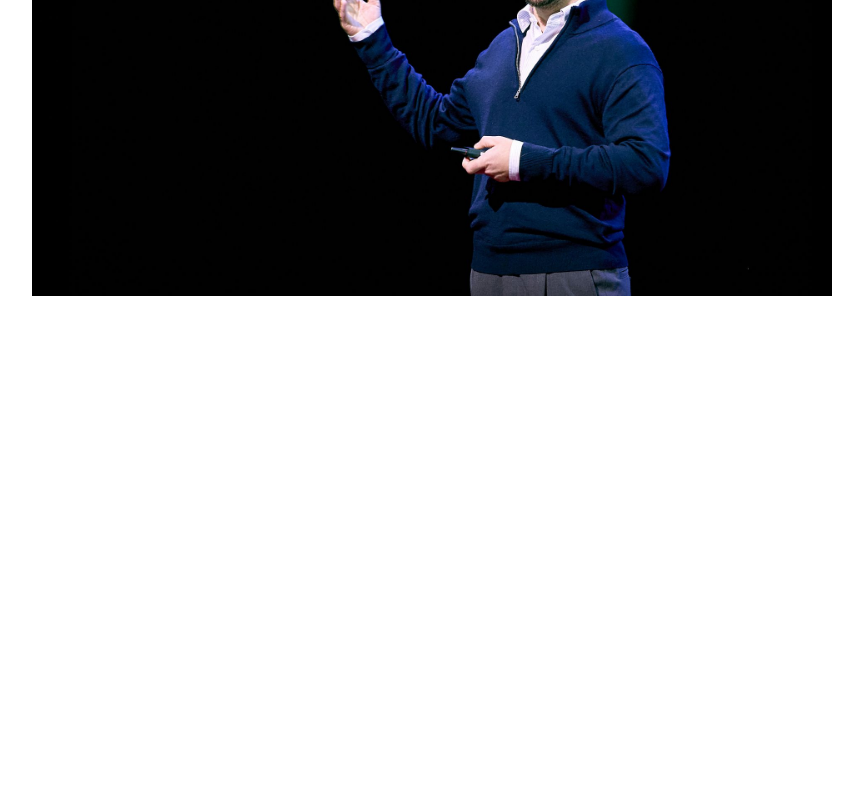
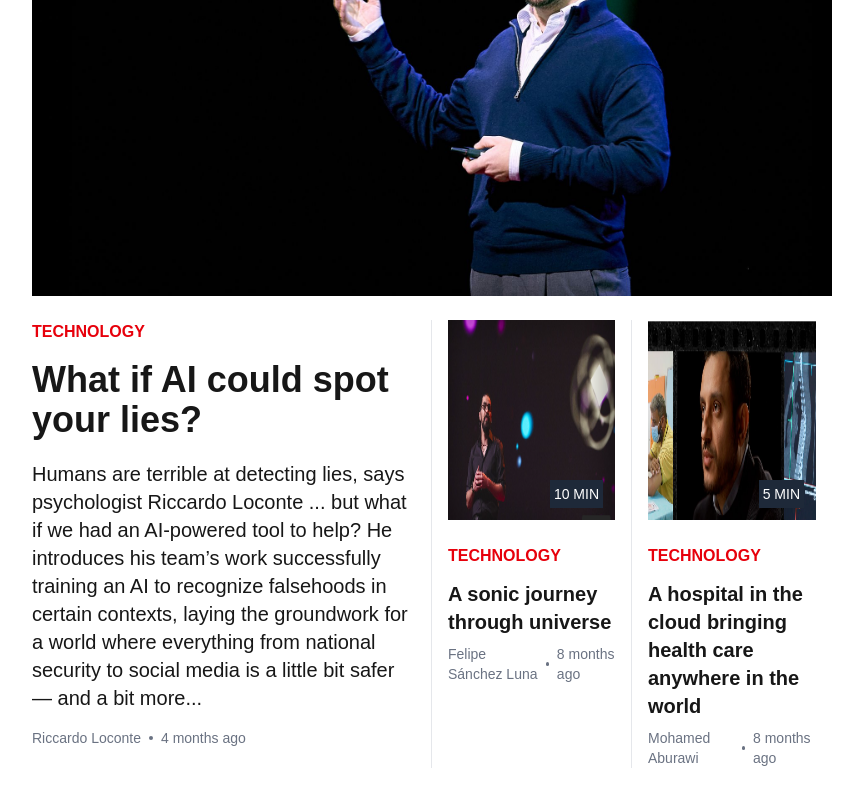
Before and after one commit to umar-developer-01/Ted, a Next.js app: page / in a window 1280 px wide. Shown: the part 4525-5325 px from the top of the page, without its empty margins (208-1071 px from the left). Before the commit the page ends 4845 px from the top, so only its background shows below. Built offline with nearby package versions, Linux system fonts and the light colour scheme.

Commit message:
Trending

```diff
--- a/components/trendingIdeas.jsx
+++ b/components/trendingIdeas.jsx
@@ -1,9 +1,11 @@
 import Image from "next/image";
-import Speaker from "@/public/Speaker.jpg"
+import Speaker from "@/public/Speaker.jpg";
+import Trending1 from "@/public/trending-1.png";
+import Trending2 from "@/public/trending-2.png";
 
 const TrendingIdeas = () => {
     return (
-        <div className="mx-60 mt-2  border-t  border-gray-500 mb-6">
+        <div className="mx-60 mt-2  border-t  border-gray-500 mb-8">
             <p className="font-semibold text-lg pt-4 pb-4">TRENDING IDEAS</p>
             <div className="border-t border-gray-300">
             </div>
@@ -18,6 +20,62 @@ const TrendingIdeas = () => {
 
             </div>
             <Image src={Speaker} alt="speaker" className="w-full" />
+            <div className="grid grid-cols-4 divide-x-1 divide-gray-200 mt-6">
+                <div className="col-span-2 pr-4">
+                    <div className="text-red-600 font-semibold mb-4">TECHNOLOGY</div>
+                    <div className="text-4xl font-semibold mb-5">
+                        What if AI could spot your lies?
+                    </div>
+
+                    <div className="text-xl font-medium leading-7">
+                        Humans are terrible at detecting lies, says psychologist Riccardo Loconte ... but what if we had an AI-powered tool to help? He introduces his team’s work successfully training an AI to recognize falsehoods in certain contexts, laying the groundwork for a world where everything from national security to social media is a little bit safer — and a bit more...
+                    </div>
+
+                    <div className="flex items-center text-gray-500 gap-2 text-sm mt-4">
+
+                        <div>Riccardo Loconte</div>
+                        <div className="h-1 w-1 rounded-full bg-gray-500"></div>
+                        <div>4 months ago</div>
+
+                    </div>
+                </div>
+                <div className="col-span-1 px-4">
+
+                    <div className="mb-6 h-[200px] w-full relative">
+                        <Image src={Trending2} alt="TED Logo" className="w-full h-full" />
+                        <span className="absolute bg-gray-800 text-white text-sm p-1 bottom-3 right-3">10 MIN</span>
+                    </div>
+
+                    <div className="text-red-600 font-semibold mb-3">TECHNOLOGY</div>
+                    <div className="text-xl font-bold mb-2">A sonic journey through universe</div>
+                    <div className="flex items-center text-gray-500 gap-2 text-sm">
+
+                        <div>Felipe Sánchez Luna</div>
+                        <div className="h-1 w-1 rounded-full bg-gray-500"></div>
+                        <div>8 months ago</div>
+                    </div>
+
+
+
+                </div>
+                <div className="col-span-1 px-4">
+                    <div className="mb-6 h-[200px] w-full relative">
+                        <Image src={Trending1} alt="TED Logo" className="w-full h-full" />
+                        <span className="absolute bg-gray-800 text-white text-sm p-1 bottom-3 right-3">5 MIN</span>
+                    </div>
+
+                    <div className="text-red-600 font-semibold mb-3">TECHNOLOGY</div>
+                    <div className="text-xl font-bold mb-2">A hospital in the cloud bringing health care anywhere in the world</div>
+                    <div className="flex items-center text-gray-500 gap-2 text-sm">
+
+                        <div>Mohamed Aburawi</div>
+                        <div className="h-1 w-1 rounded-full bg-gray-500"></div>
+                        <div>8 months ago</div>
+                    </div>
+                </div>
+
+
+            </div>
         </div>
 
     )
```
Also changed, not shown: public/trending-1.png (added), public/trending-2.png (added).
